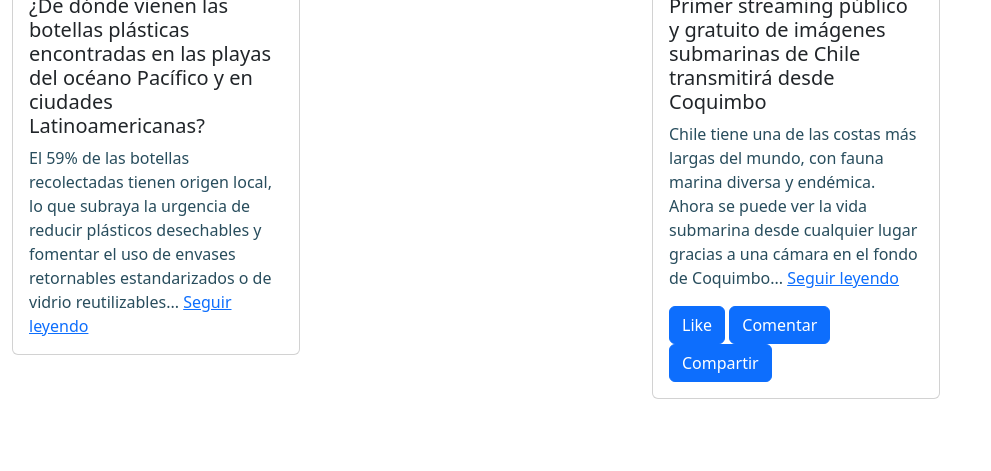
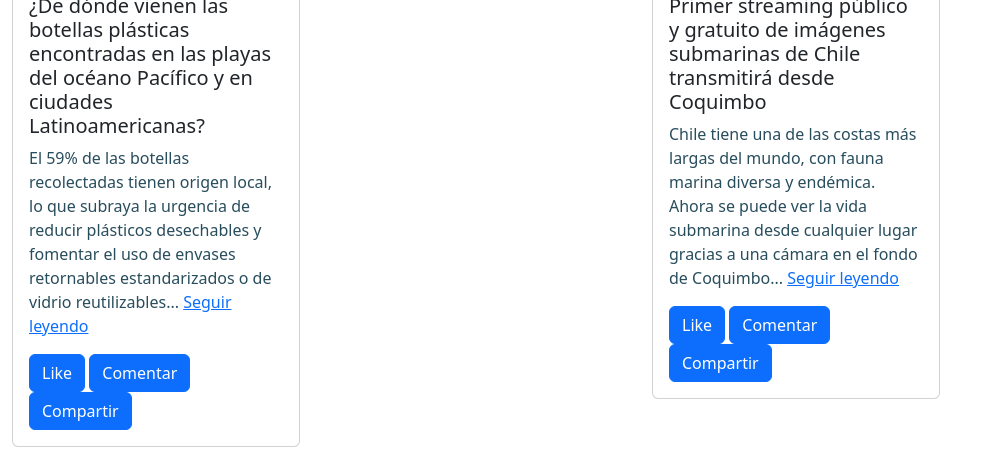
Before and after one commit to valentinatp/project-eclosion, a plain HTML site: page feed.html in a window 1280 px wide. Shown: the part 337-808 px from the top of the page, without its empty margins (0-991 px from the left). Drawn offline with nearby package versions, Linux system fonts and the light colour scheme.

Commit message:
se agrega segunda linea de botones modificables

```diff
--- a/feed.html
+++ b/feed.html
@@ -79,7 +79,9 @@
                             <div class="card-body">
                                 <h5 class="card-title">¿De dónde vienen las botellas plásticas encontradas en las playas del océano Pacífico y en ciudades Latinoamericanas?</h5>
                                 <p class="card-text">El 59% de las botellas recolectadas tienen origen local, lo que subraya la urgencia de reducir plásticos desechables y fomentar el uso de envases retornables estandarizados o de vidrio reutilizables... <a href="https://cientificosdelabasura.ucn.cl/de-donde-vienen-las-botellas-plasticas-encontradas-en-las-playas-del-oceano-pacifico-y-en-ciudades-latinoamericanas/">Seguir leyendo</a></p>
-
+                                <button type="button" class="btn btn-primary">Like</button>
+                                <button type="button" class="btn btn-primary">Comentar</button>
+                                <button type="button" class="btn btn-primary">Compartir</button>
                             </div>
                         </div>
                     </div>
```
